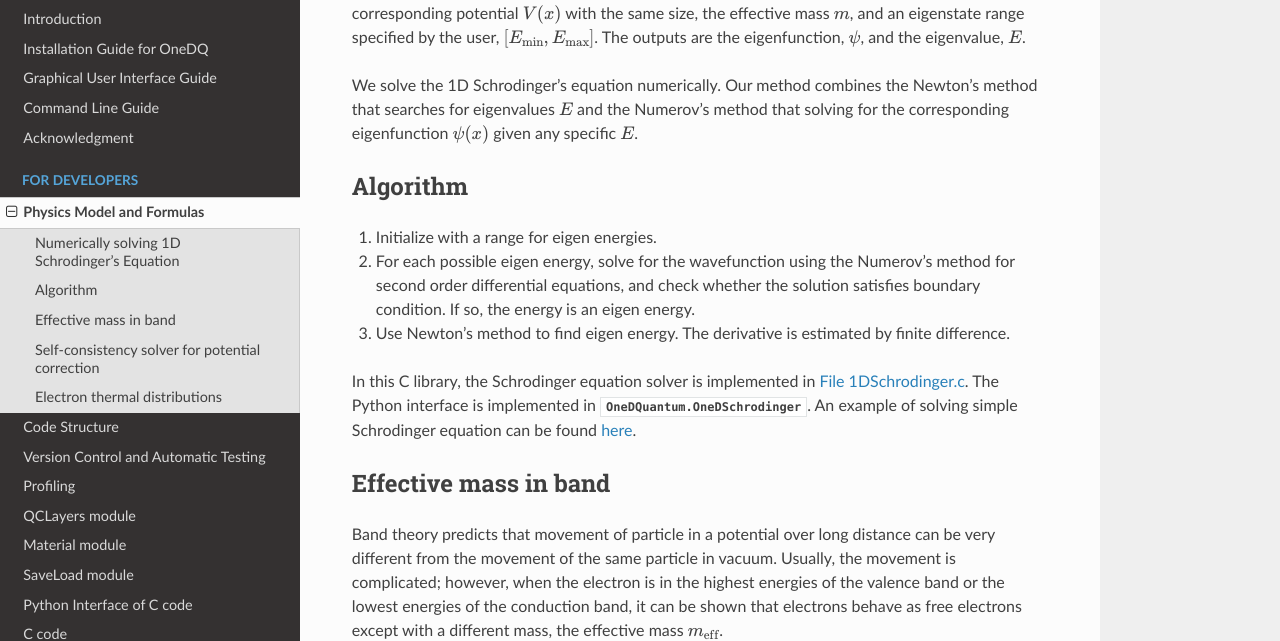
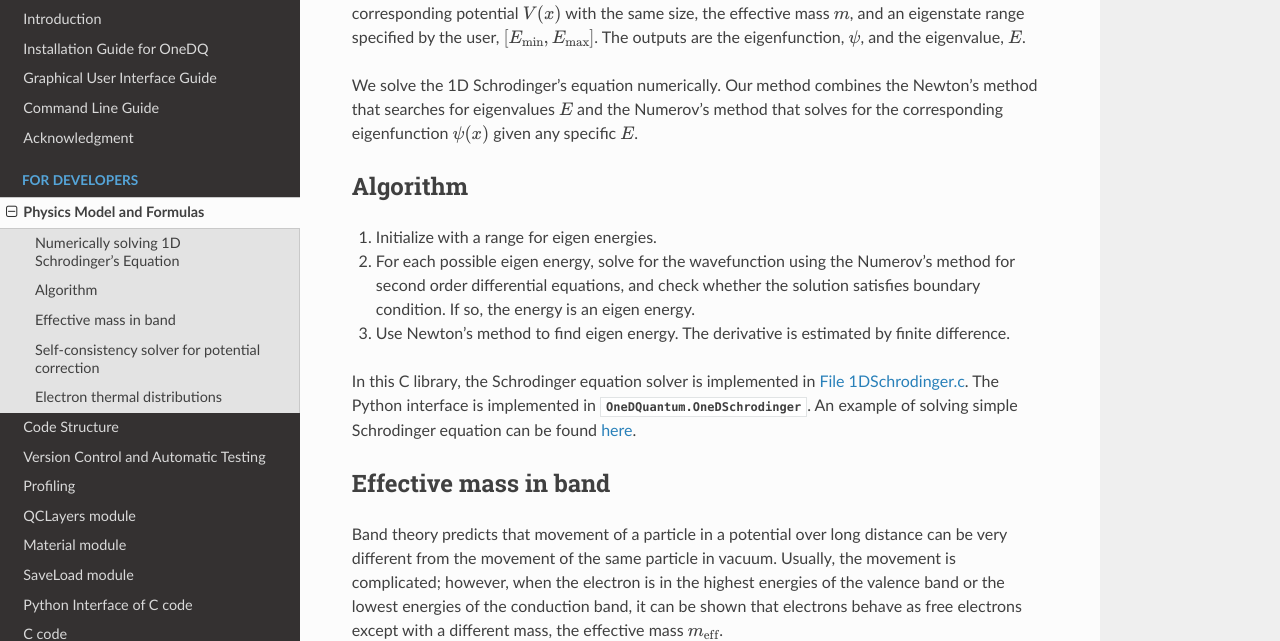
Before and after one commit to ErwinJr2/ErwinJr2, a Sphinx documentation site: the page built from docs/OneDQuantum_description.rst, in a window 1280 px wide and 900 px high, scrolled down 263 px. Shown: the part 158-799 px from the top of the window. Built offline with Sphinx 7.4.7 and the Read the Docs theme 2.0.0, drawn with Linux system fonts in a browser that asks for light colours; some of the changed text lies outside the part shown.

Commit message:
fix typo in doc

```diff
--- a/QCLayers.py
+++ b/QCLayers.py
@@ -439,7 +439,7 @@ class QCLayers(object):
         return inv_tau / 1e12 #unit ps
 
     def loLifeTime(self, state):
-        """ return the life time due to LO phonon scattering of the
+        """ Return the life time due to LO phonon scattering of the
         given state(label)"""
         rate = [self.loTransition(state, q) for q in range(state)]
         return 1/sum(rate)
--- a/docs/OneDQuantum_description.rst
+++ b/docs/OneDQuantum_description.rst
@@ -23,7 +23,7 @@ effective mass :math:`m`, and an eigenstate range specified by the user,
 
 We solve the 1D Schrodinger's equation numerically. Our
 method combines the Newton's method that searches for eigenvalues :math:`E`
-and the Numerov's method that solving for the corresponding eigenfunction
+and the Numerov's method that solves for the corresponding eigenfunction
 :math:`\psi(x)` given any specific :math:`E`.
 
 Algorithm
@@ -46,7 +46,7 @@ An example of solving simple Schrodinger equation can be found
 Effective mass in band
 ----------------------
 
-Band theory predicts that movement of particle in a potential over long
+Band theory predicts that movement of a particle in a potential over long
 distance can be very different from the movement of the same particle in
 vacuum. Usually, the movement is complicated; however, when the electron is
 in the highest energies of the valence band or the lowest energies of the
```
Also changed, not shown: other parts of docs/OneDQuantum_description.rst (+1 -1 lines).
